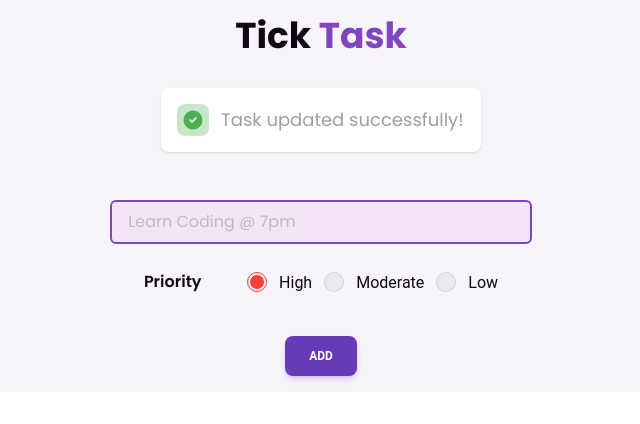
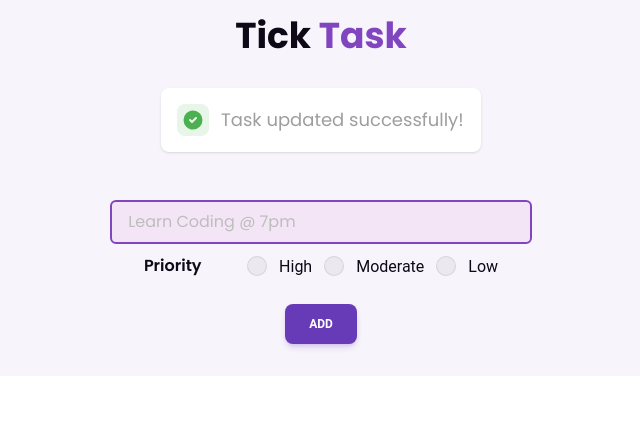
Before and after one commit to Krishrx/tick-task, a React (Vite) app: page / in a window 1280 px wide. Shown: the top 424 px of the page, without its empty margins (319-959 px from the left). Built offline with nearby package versions, Linux system fonts and the light colour scheme.

Commit message:
need to implement redux

```diff
--- a/package.json
+++ b/package.json
@@ -11,8 +11,10 @@
   },
   "dependencies": {
     "@material-tailwind/react": "^2.1.4",
+    "@reduxjs/toolkit": "^1.9.7",
     "react": "^18.2.0",
-    "react-dom": "^18.2.0"
+    "react-dom": "^18.2.0",
+    "redux": "^4.2.1"
   },
   "devDependencies": {
     "@types/react": "^18.2.15",
--- a/src/App.jsx
+++ b/src/App.jsx
@@ -1,4 +1,3 @@
-import ActionBtns from "./components/ActionBtns"
 import Header from "./components/Header"
 import Notification from "./components/Notification"
 import TaskFields from "./components/TaskFields"
@@ -8,9 +7,8 @@ function App() {
   return (
       <div className="bg-background text-text font-poppins w-full h-full">
       <Header />
-      <Notification />
+      <Notification showToast={true} typeOfToast={'success'} messageOnToast={'Task updated successfully!'}/>
       <TaskFields />
-      <ActionBtns/>
       </div>
   )
 }
--- a/src/components/ActionBtns.jsx
+++ /dev/null
@@ -1,11 +0,0 @@
-import { Button } from "@material-tailwind/react"
-
-function ActionBtns() {
-  return (
-    <section className="flex flex-col justify-center items-center px-2 py-4 w-full space-y-4">
-        <Button ripple={true} color="deep-purple" variant="filled">Add</Button>
-    </section>
-  )
-}
-
-export default ActionBtns
--- a/src/components/Notification.jsx
+++ b/src/components/Notification.jsx
@@ -1,19 +1,64 @@
 
-function Notification() {
+// eslint-disable-next-line react/prop-types
+function Notification({showToast,typeOfToast,messageOnToast}) {
   return (
     <section className="flex justify-center items-center px-2 py-4">
-      <div id="toast-success" className="flex items-center w-full max-w-xs p-4 mb-4 text-gray-500 bg-white rounded-lg shadow dark:text-gray-400 dark:bg-gray-800" role="alert">
+      {showToast ? <Toast type={typeOfToast} message={messageOnToast} />:notVisible}
+    </section>
+  )
+}
 
-    <div className="inline-flex items-center justify-center flex-shrink-0 w-8 h-8 text-green-500 bg-green-100 rounded-lg dark:bg-green-800 dark:text-green-200">
+const Toast = ({type,message}) => {
+  if (type === 'success') return successToast(message);
+  else if (type === 'invalid') return invalidToast(message);
+  else if (type === 'delete') return deleteToast(message);
+}
+
+const notVisible = (<div className='hidden'></div>)
+
+const successToast = (message) => {
+  return (
+    <div id="toast-success" className="flex items-center w-full max-w-xs p-4 mb-4 text-gray-500 bg-white rounded-lg shadow dark:text-gray-400 dark:bg-gray-800" role="alert">
+
+    <div className="inline-flex items-center justify-center flex-shrink-0 w-8 h-8 text-green-500 bg-green-50 rounded-lg dark:bg-green-800 dark:text-green-200">
     <svg className="w-5 h-5" aria-hidden="true" xmlns="http://www.w3.org/2000/svg" fill="currentColor" viewBox="0 0 20 20">
         <path d="M10 .5a9.5 9.5 0 1 0 9.5 9.5A9.51 9.51 0 0 0 10 .5Zm3.707 8.207-4 4a1 1 0 0 1-1.414 0l-2-2a1 1 0 0 1 1.414-1.414L9 10.586l3.293-3.293a1 1 0 0 1 1.414 1.414Z"/>
     </svg>
     <span className="sr-only">Check icon</span>
 </div>
-<div className="ml-3 text-sm font-normal lg:text-lg">Task updated successfully!</div>
+      <div className="ml-3 text-sm font-normal lg:text-lg">{message}</div>
 
 </div>
-    </section>
+  )
+}
+
+const invalidToast = (message) => {
+  // Oops!! task can't be empty!
+  return (
+    <div id="toast-warning" className="flex items-center w-full max-w-xs p-4 text-gray-500 bg-white rounded-lg shadow dark:text-gray-400 dark:bg-gray-800" role="alert">
+<div className="inline-flex items-center justify-center flex-shrink-0 w-8 h-8 text-orange-500 bg-orange-100 rounded-lg dark:bg-orange-700 dark:text-orange-200">
+    <svg className="w-5 h-5" aria-hidden="true" xmlns="http://www.w3.org/2000/svg" fill="currentColor" viewBox="0 0 20 20">
+        <path d="M10 .5a9.5 9.5 0 1 0 9.5 9.5A9.51 9.51 0 0 0 10 .5ZM10 15a1 1 0 1 1 0-2 1 1 0 0 1 0 2Zm1-4a1 1 0 0 1-2 0V6a1 1 0 0 1 2 0v5Z"/>
+    </svg>
+    <span className="sr-only">Warning icon</span>
+</div>
+      <div className="ml-3 text-sm font-normal lg:text-lg">{message}</div>
+</div>
+  )
+}
+
+const deleteToast = (message) => {
+  //Task removed!
+  return (
+    <div id="toast-danger" className="flex items-center w-full max-w-xs p-4 mb-4 text-gray-500 bg-white rounded-lg shadow dark:text-gray-400 dark:bg-gray-800" role="alert">
+<div className="inline-flex items-center justify-center flex-shrink-0 w-8 h-8 text-red-500 bg-red-100 rounded-lg dark:bg-red-800 dark:text-red-200">
+    <svg className="w-5 h-5" aria-hidden="true" xmlns="http://www.w3.org/2000/svg" fill="currentColor" viewBox="0 0 20 20">
+        <path d="M10 .5a9.5 9.5 0 1 0 9.5 9.5A9.51 9.51 0 0 0 10 .5Zm3.707 11.793a1 1 0 1 1-1.414 1.414L10 11.414l-2.293 2.293a1 1 0 0 1-1.414-1.414L8.586 10 6.293 7.707a1 1 0 0 1 1.414-1.414L10 8.586l2.293-2.293a1 1 0 0 1 1.414 1.414L11.414 10l2.293 2.293Z"/>
+    </svg>
+    <span className="sr-only">Error icon</span>
+</div>
+      <div className="ml-3 text-sm font-normal lg:text-lg">{message}</div>
+</div>
   )
 }
 
--- a/src/components/TaskFields.jsx
+++ b/src/components/TaskFields.jsx
@@ -1,10 +1,10 @@
-import { Radio, Typography } from '@material-tailwind/react';
+import { Button, Radio, Typography } from '@material-tailwind/react';
 import { useState } from 'react'
 
 function TaskFields() {
     const [taskFields, setTaskFields] = useState({
         taskField: '',
-        priority:'High'
+        priority:''
     });
 
 
@@ -14,12 +14,28 @@ function TaskFields() {
 
     }
 
+    const handleTaskAdd = (e) => {
+        e.preventDefault();
+        if(!(validateTaskField(taskFields.taskField))){
+          alert('Enter a task')
+          return;
+        }
+        alert(`Task: ${taskFields.taskField}, Priority: ${taskFields.priority}`);
+        setTaskFields({...taskFields,
+          taskField: '',
+          priority: '',
+        });
+    }
+    const validateTaskField = (field) => {
+        if(field.trim().length===0) return false;
+        return true;
+    }
+
   return (
-    <section className="flex flex-col justify-center items-center px-2 py-4 w-full space-y-4">
-
+    <section className="px-2 py-4 w-full space-y-4">
+          <form className='flex flex-col justify-center items-center ' onSubmit={handleTaskAdd}>
           {/* Task Field */}
-          <input type="text" name='taskField' id='taskField'
-          className='bg-purple-50 w-8/12 rounded-md border-2 border-primary focus:outline-none focus:border-4 px-4 py-2 md:w-4/12' onChange={handleChange} placeholder='Learn Coding @ 7pm'/>
+          <input type="text" name='taskField' id='taskField' value={taskFields.taskField} className='bg-purple-50 w-8/12 rounded-md border-2 border-primary focus:outline-none focus:border-4 px-4 py-2 md:w-4/12' onChange={handleChange} placeholder='Learn Coding @ 7pm' autoComplete="off"/>
 
           {/* Priority section */}
           <div className='w-8/12 flex justify-evenly items-center md:w-4/12'>
@@ -38,6 +54,10 @@ function TaskFields() {
             </div>
           </div>
 
+          <div className='px-2 py-4'>
+            <Button type='submit' ripple={true} color="deep-purple" variant="filled">Add</Button>
+          </div>
+          </form>
     </section>
   )
 }
```
Also changed, not shown: 1 other file (tests, documents, lock files or other folders).
